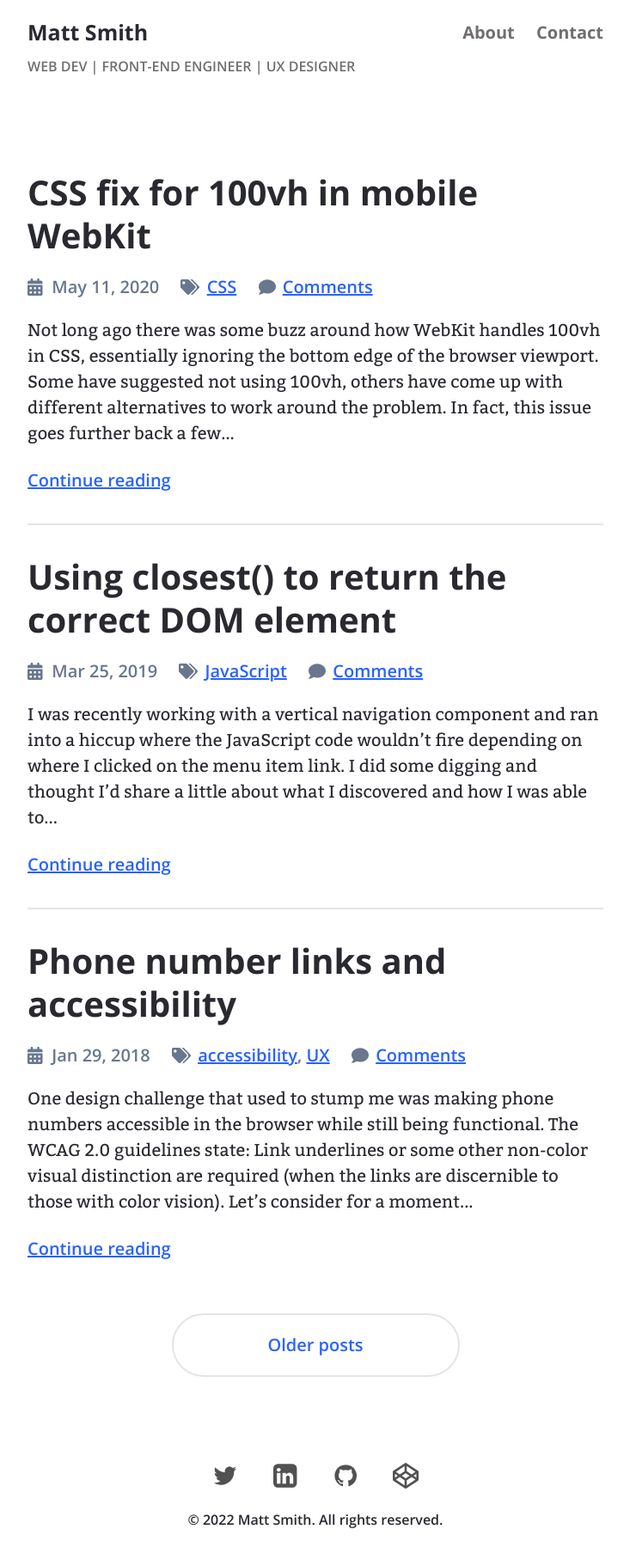
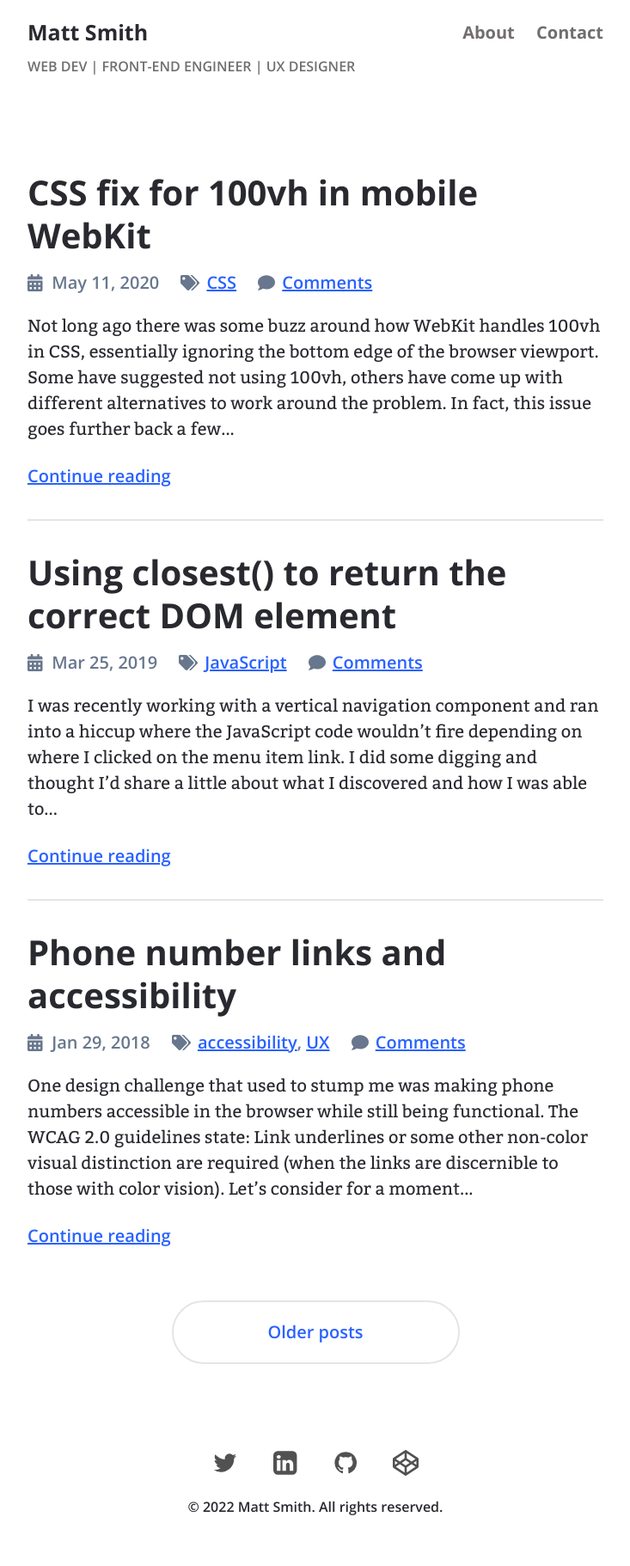
Before and after one commit to AllThingsSmitty/allthingssmitty.github.io, a Jekyll site: the page built from index.html, in a window 1280 px wide. Shown: the whole page at 86% size, without its empty margins (273-1006 px from the left). Built offline with Jekyll 4.4.1, drawn with Linux system fonts in a browser that asks for light colours; the list of posts is cut into pages by our own code; comment, search, counter and statistics services are not loaded.

Commit message:
Add flex and flow state

```diff
--- a/_sass/_base.scss
+++ b/_sass/_base.scss
@@ -108,7 +108,7 @@
 .icon {
   display: inline-block;
   margin-right: .15rem;
-  vertical-align: bottom;
+  vertical-align: top;
 }
 
 .icon,
--- a/_sass/_posts.scss
+++ b/_sass/_posts.scss
@@ -43,10 +43,14 @@
 }
 
 .post-meta {
-  //align-items: center;
-  //display: flex;
-  //padding-bottom: 1rem;
-  margin-bottom: 1rem;
+  --flow-space: 1.25rem;
+  align-items: center;
+  display: flex;
+  flex-wrap: wrap;
+
+  > * {
+    margin-bottom: var(--flow-space);
+  }
 
   a {
     color: var(--color-primary-info-text);
@@ -57,13 +61,7 @@
     display: inline-block;
     font-family: var(--font-secondary-semi-bold);
     line-height: 1;
-    margin-right: 1rem;
-
-    &:not(:last-child) {
-      @media (max-width: $large-breakpoint) {
-        margin-bottom: .75rem;
-      }
-    }
+    margin-right: var(--flow-space);
   }
 
   // Publish date
```
